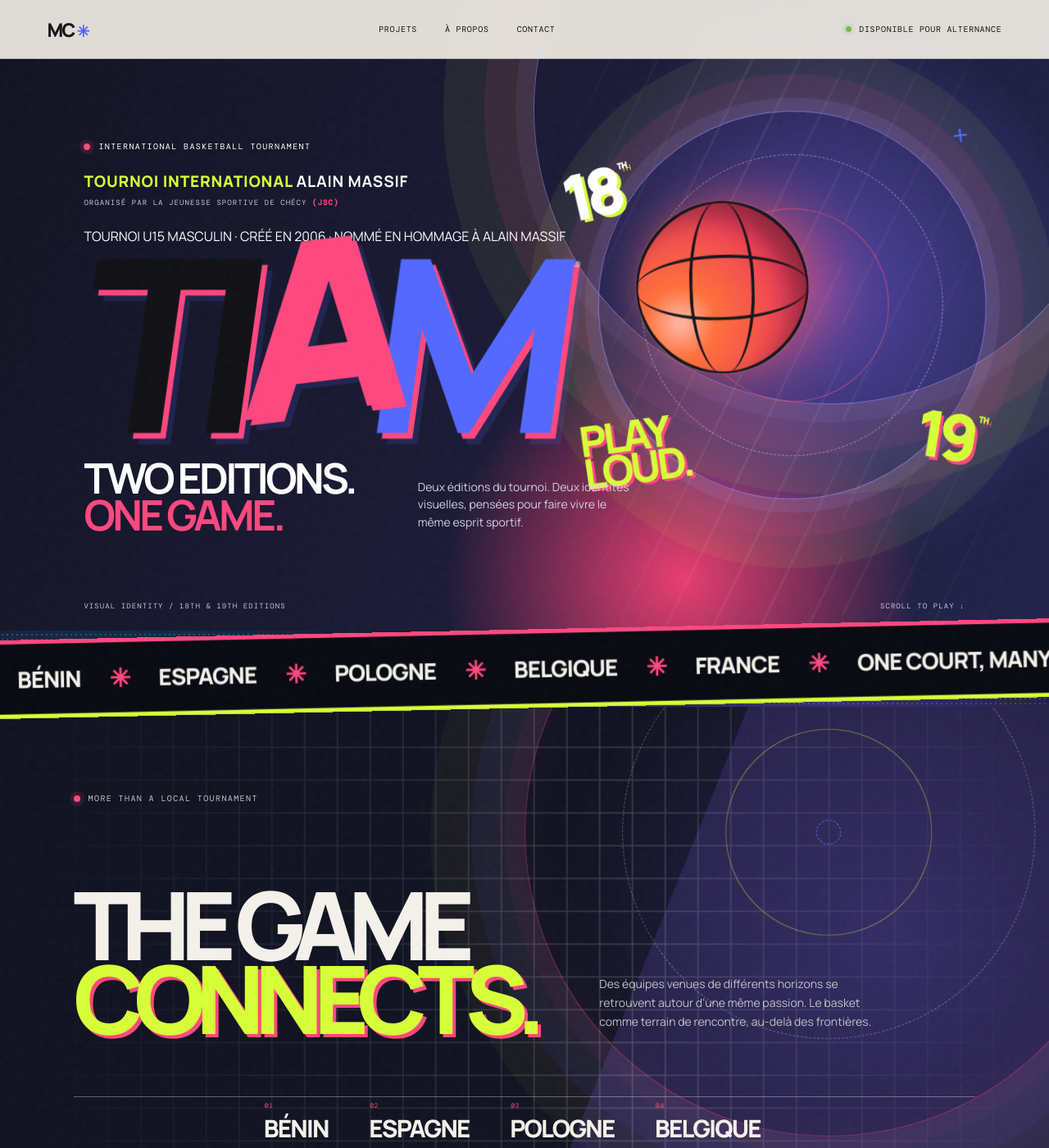
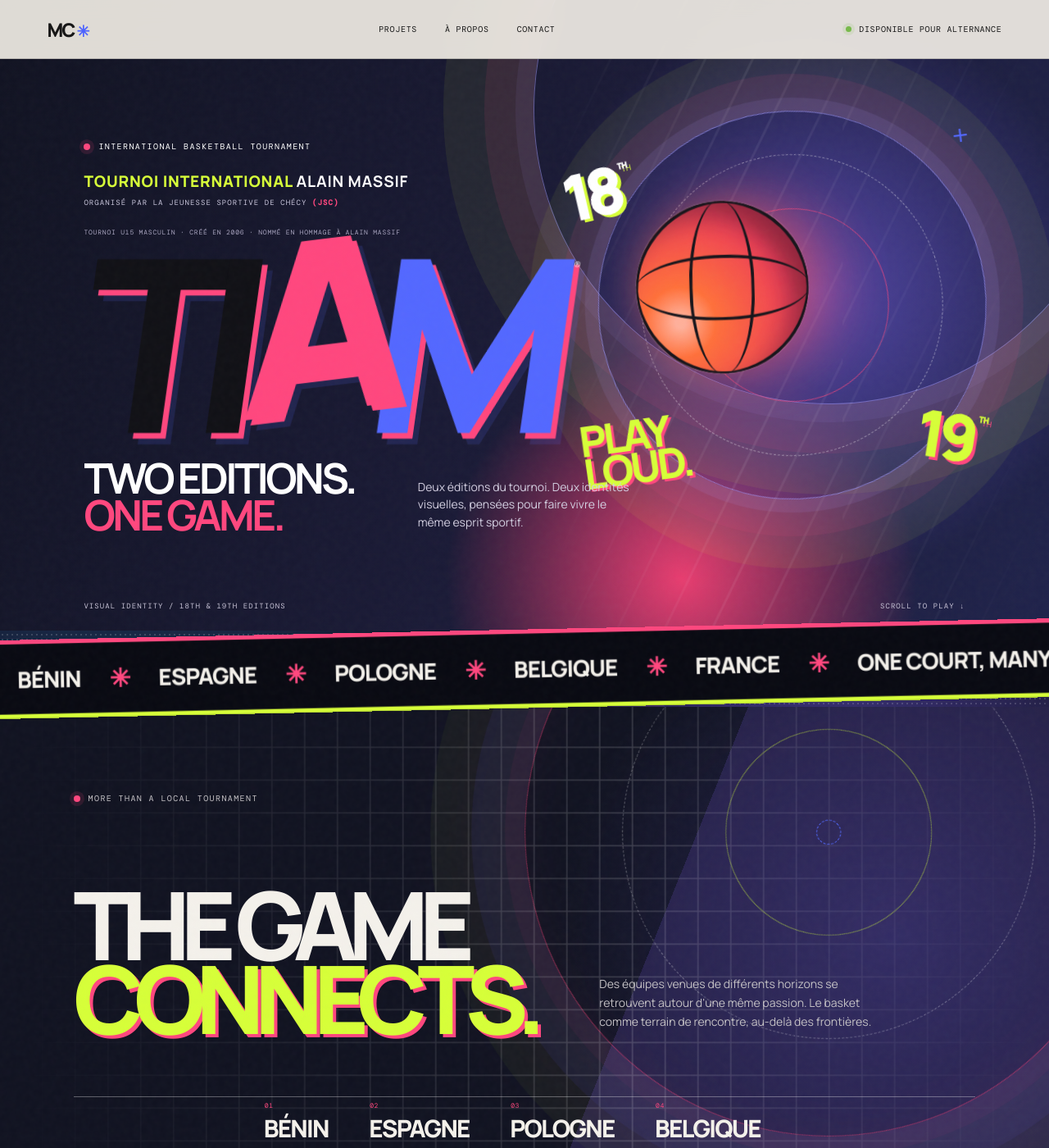
Before and after one commit to marie04caboche-source/portfolio, a Jekyll site: the page built from _projects/tiam-basket.md, in a window 1280 px wide and 1400 px high, scrolled down 219 px. Shown: the whole window at 82% size. Built offline with Jekyll 4.4.1, drawn with Linux system fonts in a browser that asks for light colours.

Commit message:
Style TIAM origin line in the hero

```diff
--- a/assets/css/style.css
+++ b/assets/css/style.css
@@ -1814,3 +1814,6 @@ a.project-card:focus-visible .home-case-art:before{
  .project-signature-band .signature-mark{gap:10px}
  .project-signature-band .signature-sun{flex-basis:21px}
 }
+
+.tiam-history{margin:0 0 26px;font:8px/1.5 var(--mono);letter-spacing:.1em;color:#a9a5c0}
+@media(max-width:760px){.tiam-history{font-size:7px;max-width:290px;margin-bottom:22px}}
```
